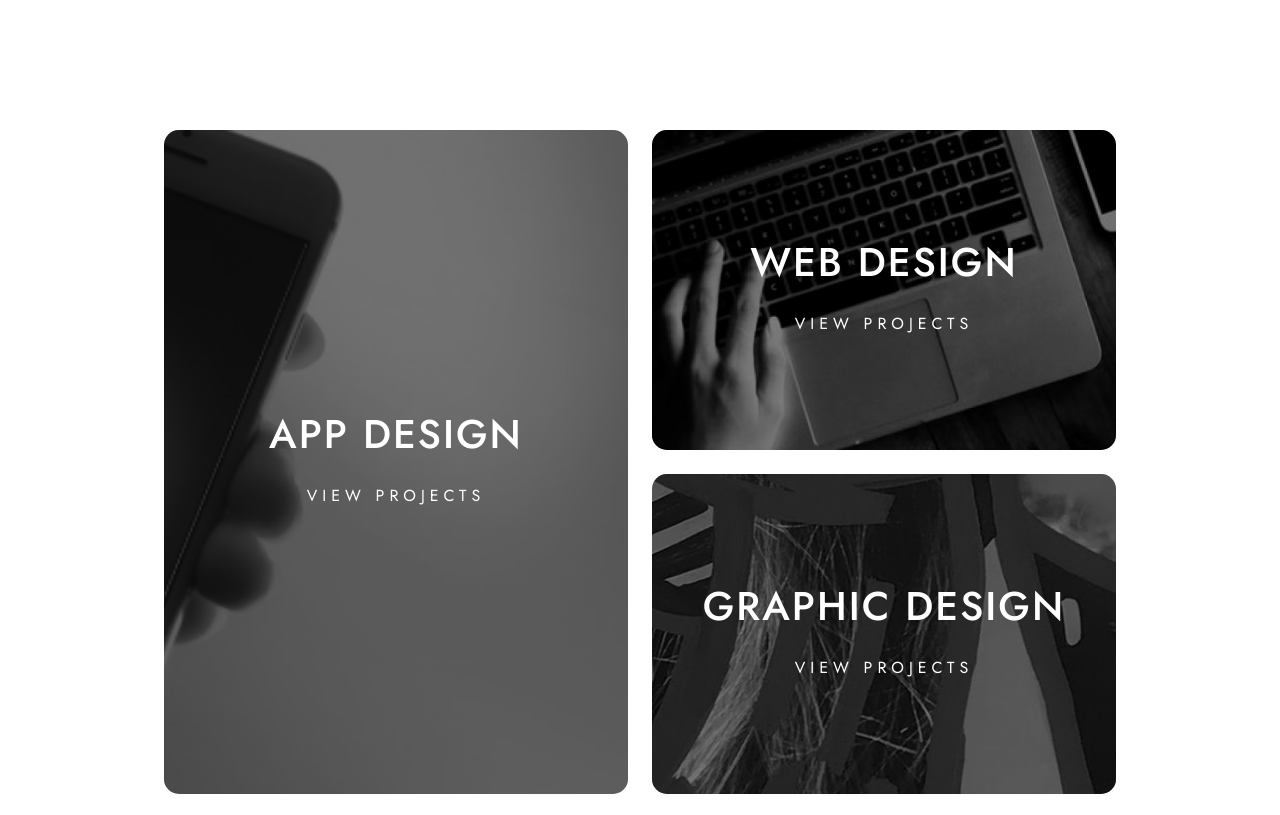
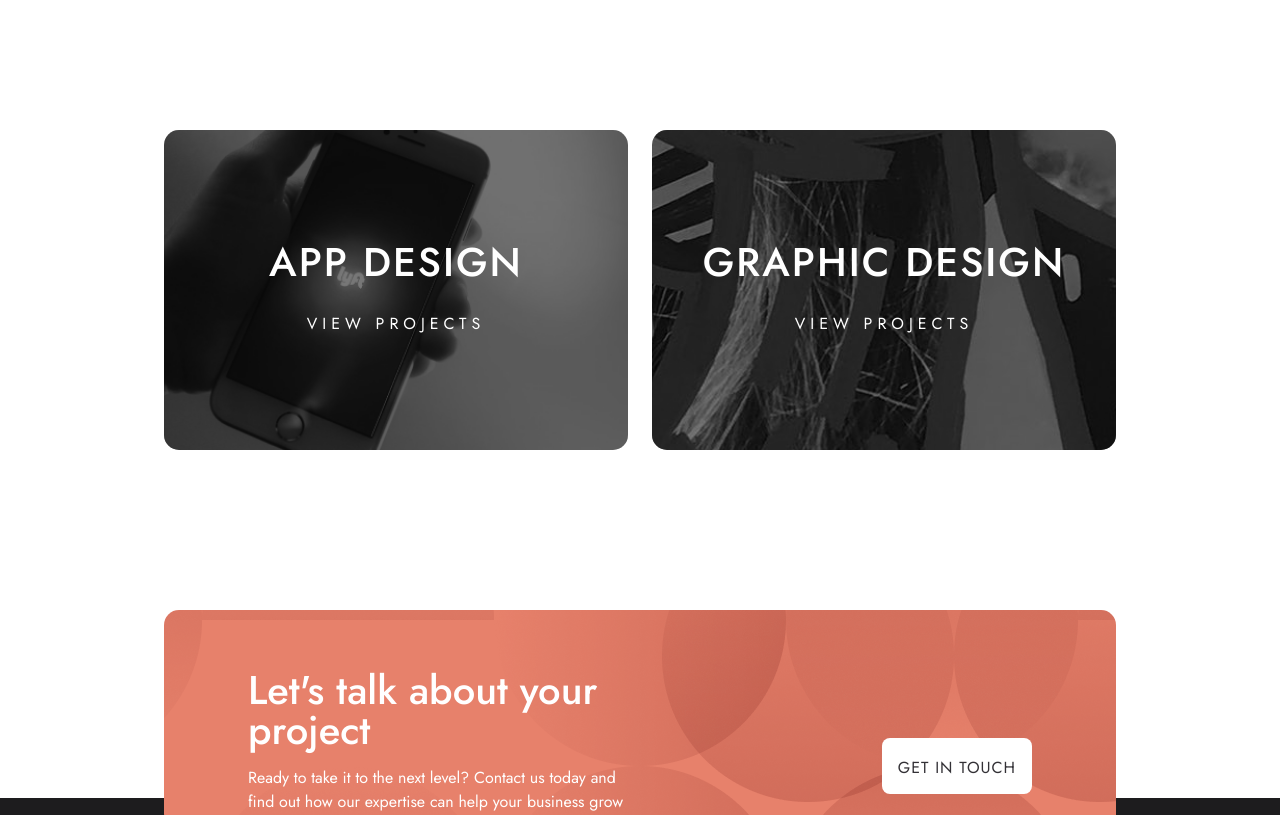
Before and after one commit to zebedeeLewis/cxdesign, a React (Vite) app: page /web-design in a window 1280 px wide. Shown: the part 1640-2455 px from the top of the page. Built offline with nearby package versions, Linux system fonts and the light colour scheme.

Commit message:
refactor(pages/web-design): use react display/hide service-list items

```diff
--- a/src/pages/web-design.tsx
+++ b/src/pages/web-design.tsx
@@ -12,6 +12,7 @@ import campHeaderImage from '../assets/camp-header-image.png'
 
 const content: PageContent =
   { heading: "Web Design"
+  , currentPage: "webDesign"
   , headline: "We build websites that serve as powerful marketing tools and bring memorable brand experiences."
   , portfolio:
     [ { heading: "Express"
@@ -48,7 +49,7 @@ const content: PageContent =
   }
 
 const WebDesign = () =>
-  <Layout pageName="webDesignPage">
+  <Layout pageName={content.currentPage}>
     <ServicePageContent {...{content}} />
   </Layout>
 
```
